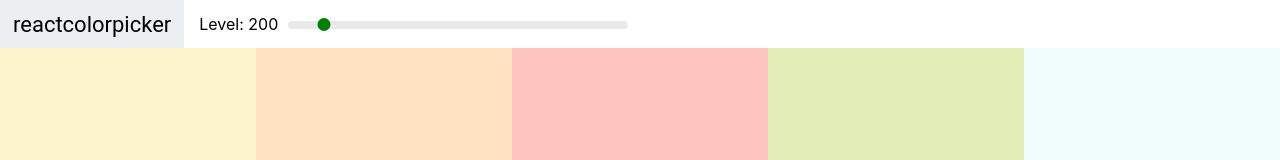
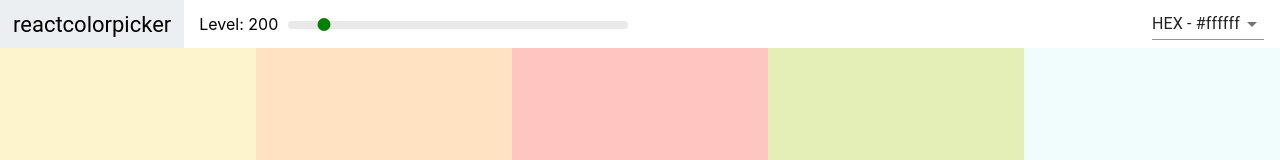
Before and after one commit to jaanuspadrik/React-color-project, a React (Create React App) app: page / in a window 1280 px wide. Shown: the top 160 px of the page. Built offline with nearby package versions, Linux system fonts and the light colour scheme.

Commit message:
Added snackbar

```diff
--- a/package.json
+++ b/package.json
@@ -3,6 +3,8 @@
   "version": "0.1.0",
   "private": true,
   "dependencies": {
+    "@material-ui/core": "^4.5.1",
+    "@material-ui/icons": "^4.5.1",
     "chroma-js": "^2.0.6",
     "rc-slider": "^8.7.1",
     "react": "^16.10.2",
--- a/src/Navbar.css
+++ b/src/Navbar.css
@@ -48,3 +48,8 @@
   margin-left: -7px;
   margin-top: -3px
 }
+
+.select-container {
+  margin-left: auto;
+  margin-right: 1rem
+}
--- a/src/Navbar.js
+++ b/src/Navbar.js
@@ -1,11 +1,30 @@
 import React, {Component} from 'react';
+import Select from "@material-ui/core/Select";
+import MenuItem from '@material-ui/core/MenuItem';
+import Snackbar from '@material-ui/core/Snackbar';
+import CloseIcon from '@material-ui/icons/Close';
+import IconButton from '@material-ui/core/IconButton';
 import Slider from "rc-slider";
 import "rc-slider/assets/index.css";
 import "./Navbar.css"
 
 class Navbar extends Component {
+  constructor(props){
+    super(props);
+    this.state = {format: "hex", open: false};
+    this.handleFormatChange = this.handleFormatChange.bind(this);
+    this.closeSnackbar = this.closeSnackbar.bind(this);
+  }
+  handleFormatChange(e){
+    this.setState({format: e.target.value, open: true});
+    this.props.handleChange(e.target.value);
+  }
+  closeSnackbar(){
+    this.setState({open: false});
+  }
   render() {
     const {level, changeLevel} = this.props;
+    const {format} = this.state;
     return (
       <header className="Navbar">
         <div className="logo">
@@ -17,7 +36,27 @@ class Navbar extends Component {
           <Slider defaultValue={level} min={100} max={900} step={100} onAfterChange={changeLevel}/>
         </div>
         </div>
-
+        <div className="select-container">
+          <Select value={format} onChange={this.handleFormatChange}>
+            <MenuItem value="hex">HEX - #ffffff</MenuItem>
+            <MenuItem value="rgb">RGB - rgb(255, 255, 255)</MenuItem>
+            <MenuItem value="rgba">RGBA - rgba(255, 255, 255, 1.0)</MenuItem>
+          </Select>
+        </div>
+        <div>
+          <Snackbar
+            anchorOrigin={{vertical: "bottom", horizontal: "left"}}
+            open={this.state.open}
+            autoHideDuration={3000}
+            message={<span>Format Changed to {format.toUpperCase()}!</span>}
+            ContentProps={{"aria-describedby": "message-id"}}
+            onClose={this.closeSnackbar}
+            action={[
+              <IconButton onClick={this.closeSnackbar} color="inherit" key="close" aria-label="close">
+                <CloseIcon />
+              </IconButton>]}
+          />
+        </div>
       </header>
     );
   }
--- a/src/Pallette.js
+++ b/src/Pallette.js
@@ -7,21 +7,25 @@ import './Pallette.css';
 class Pallette extends Component {
   constructor(props){
     super(props);
-    this.state = {level: 200};
+    this.state = {level: 200, format: "hex"};
     this.changeLevel = this.changeLevel.bind(this);
+    this.changeFormat = this.changeFormat.bind(this);
   }
   changeLevel(newLevel){
     this.setState({level: newLevel})
   };
+  changeFormat(val){
+    this.setState({format: val})
+  }
   render() {
     const {colors} = this.props.palette;
-    const {level} = this.state;
+    const {level, format} = this.state;
     const colorBoxes = colors[level].map(color => (
-      <ColorBox background={color.hex} name={color.name}/>
+      <ColorBox background={color[format]} name={color.name}/>
     ))
     return (
       <div className="Palette">
-        <Navbar level={level} changeLevel={this.changeLevel} />
+        <Navbar level={level} changeLevel={this.changeLevel} handleChange={this.changeFormat}/>
         <div className="Palette-colors">
           {colorBoxes}
         </div>
```
Also changed, not shown: 1 other file (tests, documents, lock files or other folders).
